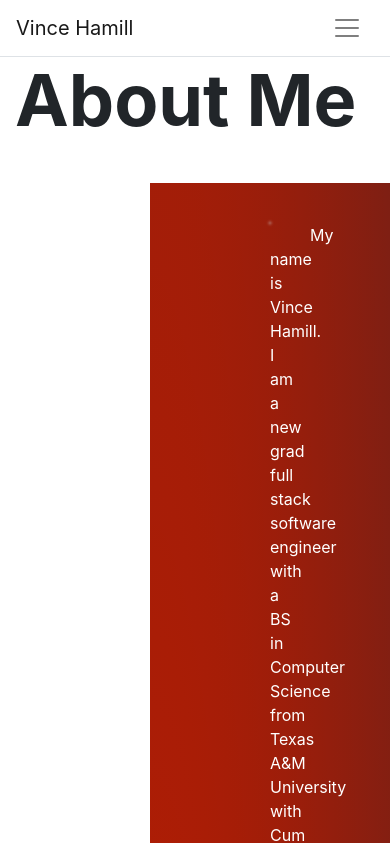
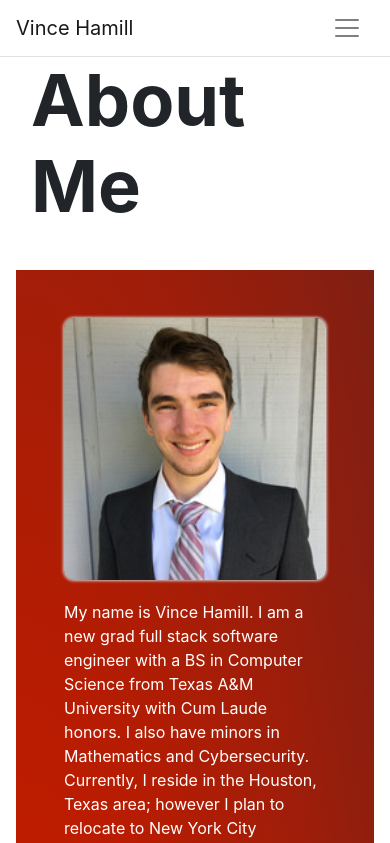
Before and after one commit to vhamill/portfolio-website, a React (Create React App) app: page /about in a window 390 px wide. Shown: the top 843 px of the page. Built offline with nearby package versions, Linux system fonts and the light colour scheme.

Commit message:
carousel responsiveness

```diff
--- a/src/components/Card.js
+++ b/src/components/Card.js
@@ -9,11 +9,11 @@ function Card(props) {
 
     return(
         <div className="container d-inline-block v-card">
-            <div className="row mx-5 px-5">
-                <div className="col-sm-12 col-md-6 col-lg-4 m-auto">
-                    <img className="v-card-image img-fluid" src={props.item.imgSrc} alt={props.item.imgSrc} />
+            <div className="row mx-5 px-sm-1 px-md-3 px-lg-5">
+                <div className="col-md-6 col-lg-4 w-75 m-auto">
+                    <img className="v-card-image img-fluid w-100" src={props.item.imgSrc} alt={props.item.imgSrc} />
                 </div>
-                <div className="col-sm-12 col-md-6 col-lg-8">
+                <div className="col-md-6 col-lg-8">
                     <div className="card-body">
                         <CardInfo className="break-text" title={props.item.title} subTitle={props.item.subTitle} link={props.item.link} />
                         <Button href={props.item.link}>View</Button>
--- a/src/components/Hero.js
+++ b/src/components/Hero.js
@@ -9,8 +9,8 @@ function Hero(props) {
     return(
         <Jumbotron className='bg-transparent jumbotron-fluid p-0'>
             <Container fluid={true}>
-                <Row className='justify-content-center py=5'>
-                    <Col md={9} sm={12}>
+                <Row className='justify-content-left py=5'>
+                    <Col>
                         {props.title && <h1 className='display-3 font-weight-bolder'>{props.title}</h1>}
                         {props.subTitle && <h3 className='display-5 font-weight-light'>{props.subTitle}</h3>}
                         {props.text && <h3 className='lead font-weight-light'>{props.text}</h3>}
--- a/src/index.css
+++ b/src/index.css
@@ -20,8 +20,6 @@ code {
 
 .v-card-image {
   border-radius: 10px;
-  width: 300px;
-  height: 480px;
   box-shadow:0px 0px 3px 1px #ccc;
 }
 
@@ -69,14 +67,10 @@ code {
 }
 
 .about-me-box {
-  /* background-color: rgb(110, 0, 0); */
   background-image: radial-gradient(at bottom left, rgb(211, 0, 0), rgb(189, 28, 0), rgba(116, 13, 0, 0.925));
-  /*border-style: groove;*/
-  margin-left: 150px;
-  margin-right: 150px;
-  padding-top: 40px;
-  padding-bottom: 30px;
-  padding-left: 120px;
-  padding-right: 120px;
   color: white;
 }
+
+.debug {
+  background: yellow;
+}
--- a/src/pages/AboutPage.js
+++ b/src/pages/AboutPage.js
@@ -9,12 +9,12 @@ import Row from 'react-bootstrap/Row';
 function AboutPage(props){
 
     return(
-        <div>
-            <Hero title={props.title} />
-            <div className="about-me-box">
+        <div className="mx-3 mx-md-3 mx-lg-5">
+            <Hero title={props.title}/>
+            <div className="about-me-box p-5">
 
                 <img className="profile-picture-image img-fluid" src={props.imgSrc} alt={props.imgSrc} align="left"/>
-
+                <div>
                     <p>My name is Vince Hamill. I am a new grad full stack software engineer with a BS in
                         Computer Science from Texas A&M University with Cum Laude honors. I also have minors
                         in Mathematics and Cybersecurity. Currently, I reside in the Houston, Texas area;
@@ -42,6 +42,7 @@ function AboutPage(props){
 
                     <p>I have programming experience with C#, C++, Java, Python, JavaScript, React, SQL, Kotlin,
                             Ruby on Rails, Go, Unity, HTML, PHP, Matlab, and Haskell.</p>
+                </div>
 
             </div>
         </div>
--- a/src/pages/HomePage.js
+++ b/src/pages/HomePage.js
@@ -6,7 +6,7 @@ import CarouselContainer from '../components/CarouselContainer';
 function HomePage(props){
 
     return(
-        <div>
+        <div className="mx-sm-1 mx-md-3 mx-lg-5">
             <Hero title={props.title} subTitle={props.subTitle} text={props.text}/>
             <CarouselContainer/>
         </div>
```
Lines whose indentation alone changed are shown as unchanged.
